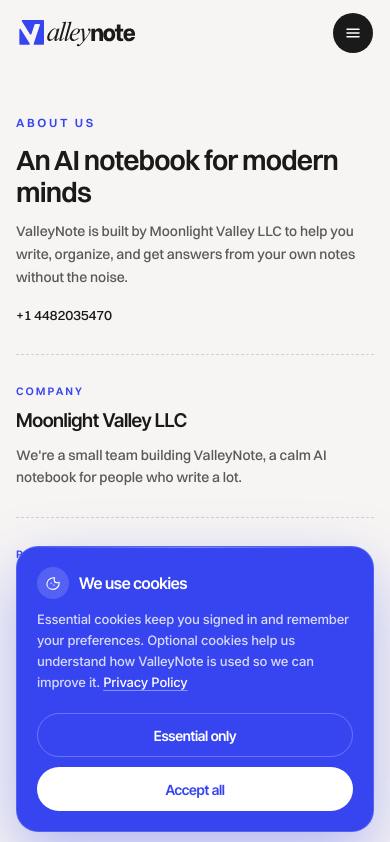
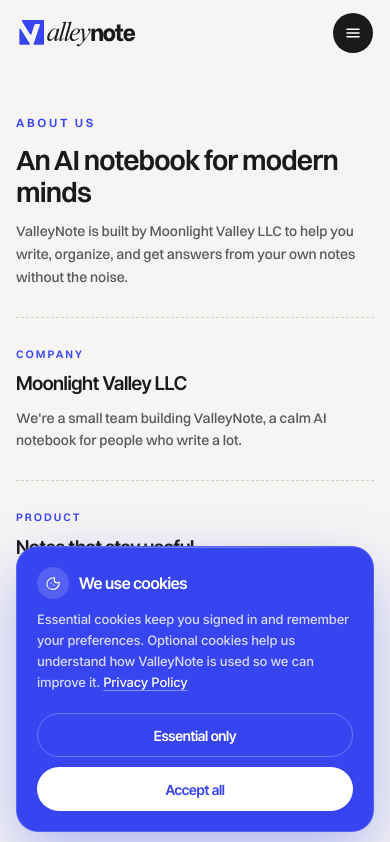
Before and after one commit to valleynote/web-app, a Next.js app: page /about in a window 390 px wide. Shown: the top 842 px of the page. Built offline with nearby package versions, Linux system fonts and the light colour scheme.

Commit message:
Remove phone number from the About page intro.
Keep the number on Contact and footer only.

```diff
--- a/src/components/sections/AboutMission.tsx
+++ b/src/components/sections/AboutMission.tsx
@@ -1,5 +1,3 @@
-import { CONTACT_DETAILS } from "@/lib/contact";
-
 const points = [
   {
     label: "Company",
@@ -38,14 +36,6 @@ export default function AboutMission() {
                 ValleyNote is built by Moonlight Valley LLC to help you write,
                 organize, and get answers from your own notes without the noise.
               </p>
-              <p className="mt-4 text-[14px] font-medium tracking-[-0.02em] text-ink sm:text-[15px]">
-                <a
-                  href={CONTACT_DETAILS.phoneHref}
-                  className="transition hover:text-blue"
-                >
-                  {CONTACT_DETAILS.phone}
-                </a>
-              </p>
             </div>
           </div>
 
```
